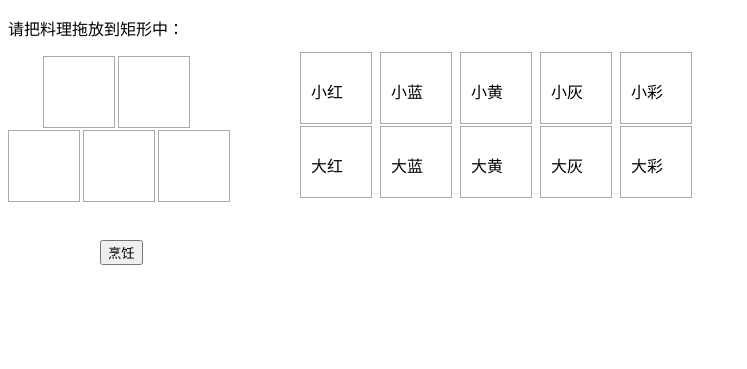
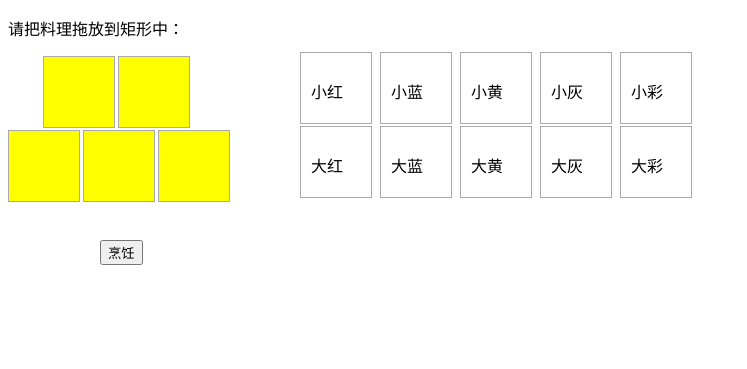
Before and after one commit to longlongioi/longlongioi.github.io, a plain HTML site: page 宝可梦料理锅模拟器.html in a window 1280 px wide. Shown: the whole page, without its empty margins (0-747 px from the left). Drawn offline with Linux system fonts and the light colour scheme.

Commit message:
颜色变的鲜明

```diff
--- a/宝可梦料理锅模拟器.html
+++ b/宝可梦料理锅模拟器.html
@@ -7,21 +7,31 @@
 		<style type="text/css">
 			body {width:700px; height:350px;zoom:1;}
 			#div1 {width:50px; height:50px;padding:10px;border:1px solid #aaaaaa;
+			background-color:yellow;
+			z-index:1;
 			position:relative;
 			left:35px;}
 			#div2 {width:50px; height:50px;padding:10px;border:1px solid #aaaaaa;
 			position:relative;
+			background-color:yellow;
+			z-index:1;
 			left:110px;
 			top:-72px}
 			#div3 {width:50px; height:50px;padding:10px;border:1px solid #aaaaaa;
 			position:relative;
+			background-color:yellow;
+			z-index:1;
 			top:-70px}
 			#div4 {width:50px; height:50px;padding:10px;border:1px solid #aaaaaa;
 			position:relative;
+			background-color:yellow;
+			z-index:1;
 			left:75px;
 			top:-142px}
 			#div5 {width:50px; height:50px;padding:10px;border:1px solid #aaaaaa;
 			position:relative;
+			background-color:yellow;
+			z-index:1;
 			left:150px;
 			top:-214px}
 			.bag1 {width:50px; height:50px;padding:10px;border:1px solid #aaaaaa;
@@ -70,6 +80,7 @@
 			top:240px
 			}
 			p{
+				z-index:2;
 				moz-user-select: -moz-none;
 				-moz-user-select: none;
 				-o-user-select:none;
```
